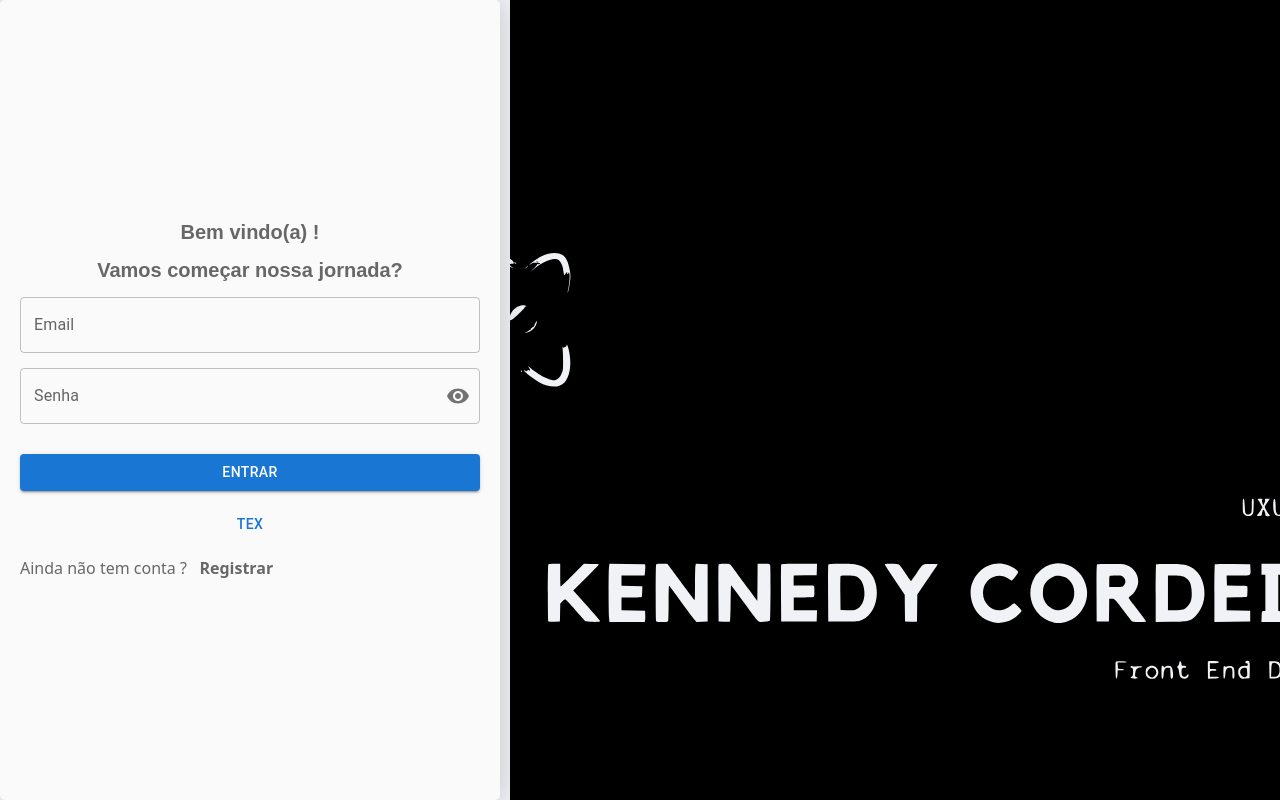
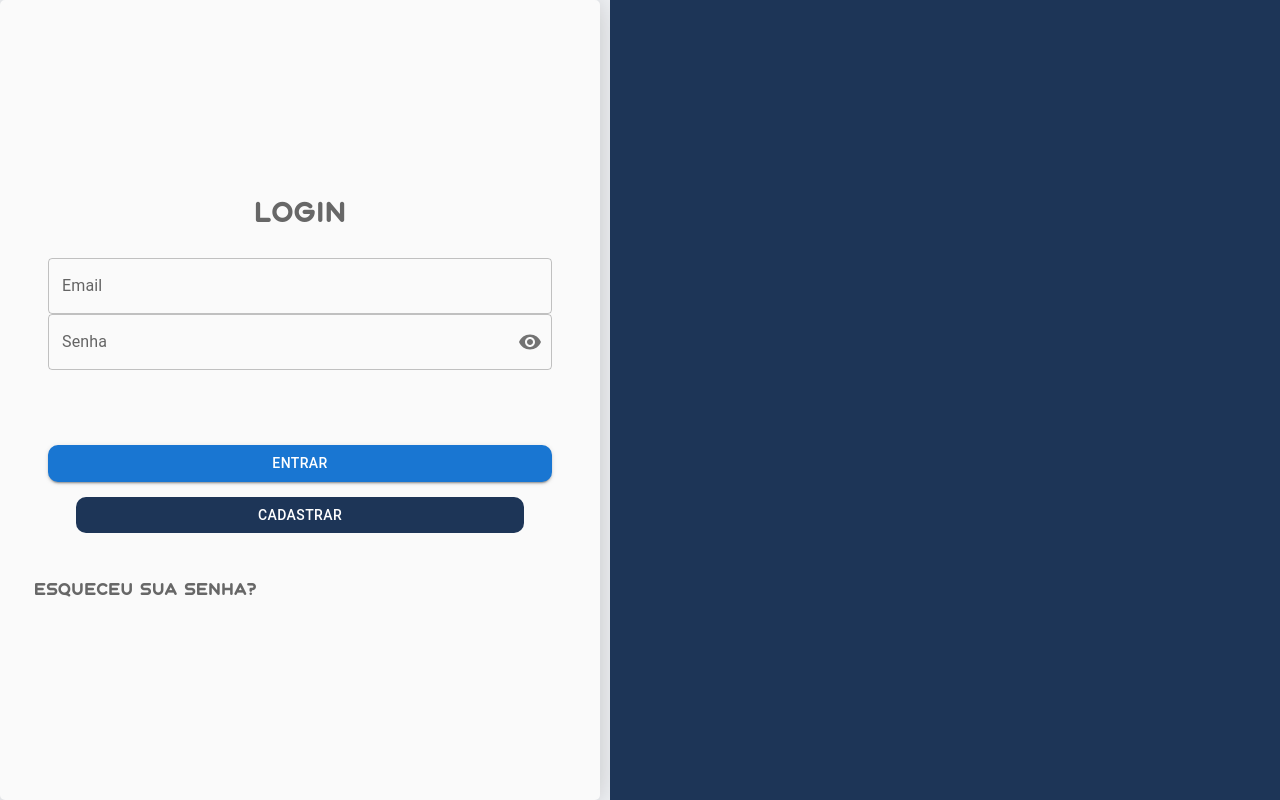
Before and after one commit to KennedyCordeiro/Login-Project, a React (Create React App) app: page / in a window 1280 px wide. Built offline with nearby package versions, Linux system fonts and the light colour scheme.

Commit message:
atualizações do projeto

```diff
--- a/src/App.css
+++ b/src/App.css
@@ -6,3 +6,11 @@
   background-position: center top;
   background-size: 110% auto;
 } */
+@font-face {
+  font-family: "Aquos";
+  src: url(./fonts/Aqum.otf);
+}
+
+* {
+  font-family: 'Aquos', sans-serif;
+}
--- a/src/components/Input/index.jsx
+++ b/src/components/Input/index.jsx
@@ -26,9 +26,9 @@ const Input = ({
   const handleInput = () => {
     if (type) {
       return (
-        <Box>
+        <Box className="text-input">
           <TextField
-            id={ error ? "outlined-error-helper-text" : "outlined-basic"}
+            id={error ? "outlined-error-helper-text" : "outlined-basic"}
             type="text"
             placeholder={placeholder}
             value={value}
@@ -41,6 +41,7 @@ const Input = ({
       );
     } else {
       return (
+        <Box>
           <FormControl variant="outlined">
             <InputLabel
               placeholder={placeholder}
@@ -70,6 +71,7 @@ const Input = ({
               label="Password"
             />
           </FormControl>
+        </Box>
       );
     }
   };
--- a/src/components/Input/styles.css
+++ b/src/components/Input/styles.css
@@ -1,4 +1,8 @@
 * {
   width: 100%;
+  margin-bottom:20px;
+}
 
+p {
+  color: rgb(228, 34, 34) !important  ;
 }
--- a/src/pages/Signin/index.jsx
+++ b/src/pages/Signin/index.jsx
@@ -35,8 +35,8 @@ const Signin = () => {
   return (
     <C.Container>
       <C.Content>
-        <C.Label>Bem vindo(a) !</C.Label>
-        <C.Label>Vamos começar nossa jornada?</C.Label>
+        <C.Label>Login</C.Label>
+        <C.DivInput>
           <Myinput
             type={true}
             error={error}
@@ -45,6 +45,8 @@ const Signin = () => {
             value={email}
             onChange={(e) => [setEmail(e.target.value), setError("")]}
             errorMessage={errorMessage}
+            style={{marginBottom: "20px"}}
+
           />
           <Myinput
             label={"Senha"}
@@ -53,20 +55,25 @@ const Signin = () => {
             value={password}
             onChange={(e) => [setPassword(e.target.value), setError("")]}
           />
-        <C.labelError>{error}</C.labelError>
-        <LoadingButton variant="contained" onClick={handleLogin}>
+        </C.DivInput>
+        <LoadingButton
+          style={{ borderRadius: "10px 10px 10px 10px", width: "90%" }}
+          variant="contained"
+          onClick={handleLogin}
+        >
           Entrar
         </LoadingButton>
-        <C.ColorButton>tex</C.ColorButton>
+        <C.ColorButton Link to="/signup">
+          Cadastrar
+        </C.ColorButton>
+
         <C.LabelSignup>
-          Ainda não tem conta ?{" "}
           <C.Strong>
-            <Link to="/signup">&nbsp; Registrar</Link>
+            <Link to="/signup">&nbsp; Esqueceu sua senha?</Link>
           </C.Strong>
         </C.LabelSignup>
       </C.Content>
-      <C.ContainerHeader>
-      </C.ContainerHeader>
+      <C.ContainerHeader></C.ContainerHeader>
     </C.Container>
   );
 };
--- a/src/pages/Signin/signin.styles.jsx
+++ b/src/pages/Signin/signin.styles.jsx
@@ -1,8 +1,8 @@
 import styled from "styled-components";
 import backgroundHeader from "../../Images/header3.svg";
 import LoadingButton from "@mui/material/Button";
-import { styledMui } from '@mui/material/styles';
-import { purple } from '@mui/material/colors';
+import { styledMui } from "@mui/material/styles";
+import { purple } from "@mui/material/colors";
 
 export const Container = styled.div`
   display: flex;
@@ -25,9 +25,15 @@ export const Content = styled.div`
   height: 100%;
   box-shadow: 0 1px 30px #0003;
   background-color: #fafafa;
-  max-width: 500px;
+  max-width: 600px;
   border-radius: 5px;
   padding: 20px;
+`;
+
+export const DivInput = styled.div`
+  margin-bottom: 20px;
+  width: 90%;
+  padding-bottom: 40px;
 `;
 
 /* export const HeaderContent = styled.div`
@@ -49,9 +55,10 @@ export const ContainerHeader = styled.div`
     rgba(26, 26, 26, 1),
     rgba(84, 52, 171, 1)
   ); */
-  background-image: url(${backgroundHeader});
+  background-color: #1d3557;
+  /* background-image: url(${backgroundHeader});
   background-size: cover;
-  background-position: center;
+  background-position: center; */
   width: 100%;
   height: 100%;
   color: white;
@@ -66,18 +73,22 @@ export const ImageContent = styled.div`
 `;
 
 export const Label = styled.label`
-  font-size: 20px;
+  font-size: 27px;
+  margin-bottom: 15px;
   font-weight: 600;
   color: #676767;
   justify-content: center;
   align-items: baseline;
   display: flex;
-  font-family: sans-serif;
 `;
 
-export const LabelSignup = styled.label`
+export const LabelSignup = styled.div`
   font-size: 16px;
   color: #676767;
+  padding-top: 35px;
+  align-items: center;
+  display: flex;
+  justify-content: center;
 `;
 
 export const labelError = styled.label`
@@ -95,9 +106,11 @@ export const Strong = styled.strong`
 `;
 
 export const ColorButton = styled(LoadingButton)({
-  color: '#2b0707',
-  backgroundColor: '#530053',
-  '&:hover': {
-    backgroundColor: '#ac27ac',
+  color: "#ffffff !important",
+  width: "80%",
+  borderRadius: " 10px 10px 10px 10px !important",
+  backgroundColor: "#1D3557 !important",
+  "&:hover": {
+    backgroundColor: "#335c96 !important",
   },
 });
```
Also changed, not shown: src/fonts/Aqum.otf (added), src/fonts/Aqum.ttf (added), src/fonts/Hello.txt (added). Lines whose indentation alone changed are shown as unchanged.
